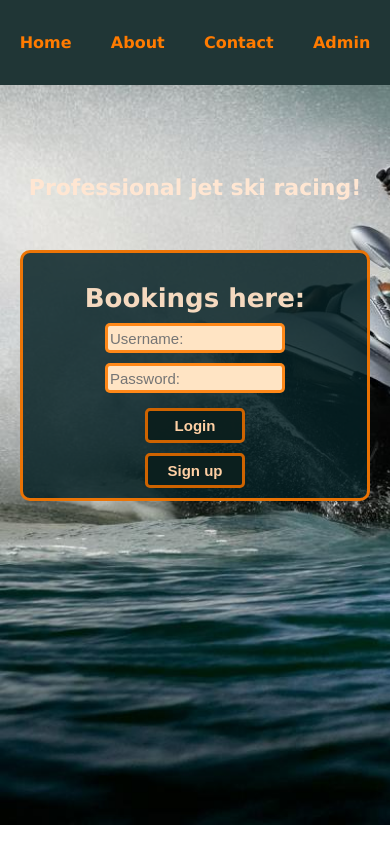
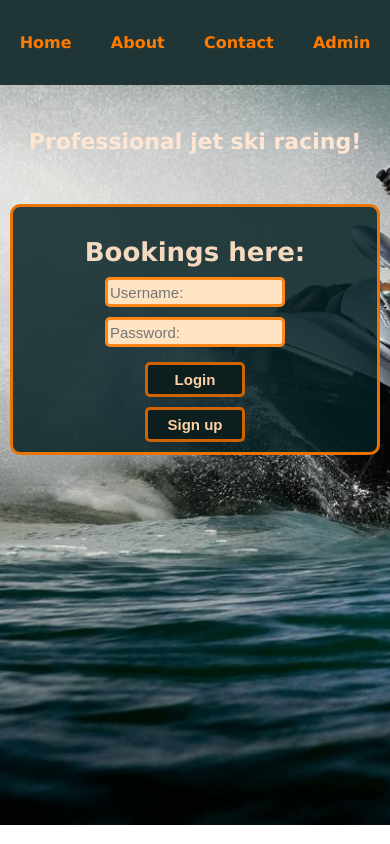
Before and after one commit to alexnmc/appointment-booking, a React (Create React App) app in the folder client/: page / in a window 390 px wide. Built offline with nearby package versions, Linux system fonts and the light colour scheme.

Commit message:
responsive design

```diff
--- a/client/src/style.css
+++ b/client/src/style.css
@@ -495,13 +495,22 @@ button{
         width:auto;
     }
 
-    .home,
+
+    .home{
+        display:flex;
+        align-items: center;
+        justify-content: center;
+        position: fixed;
+        padding:10px;
+     }
+
+
     .about{
        display:flex;
-       align-items: center;
-       justify-content: flex-start;
+       align-items: flex-start;
+       justify-content: center;
        position: fixed;
-       padding:20px;
+       padding:10px;
     }
 
 
```
